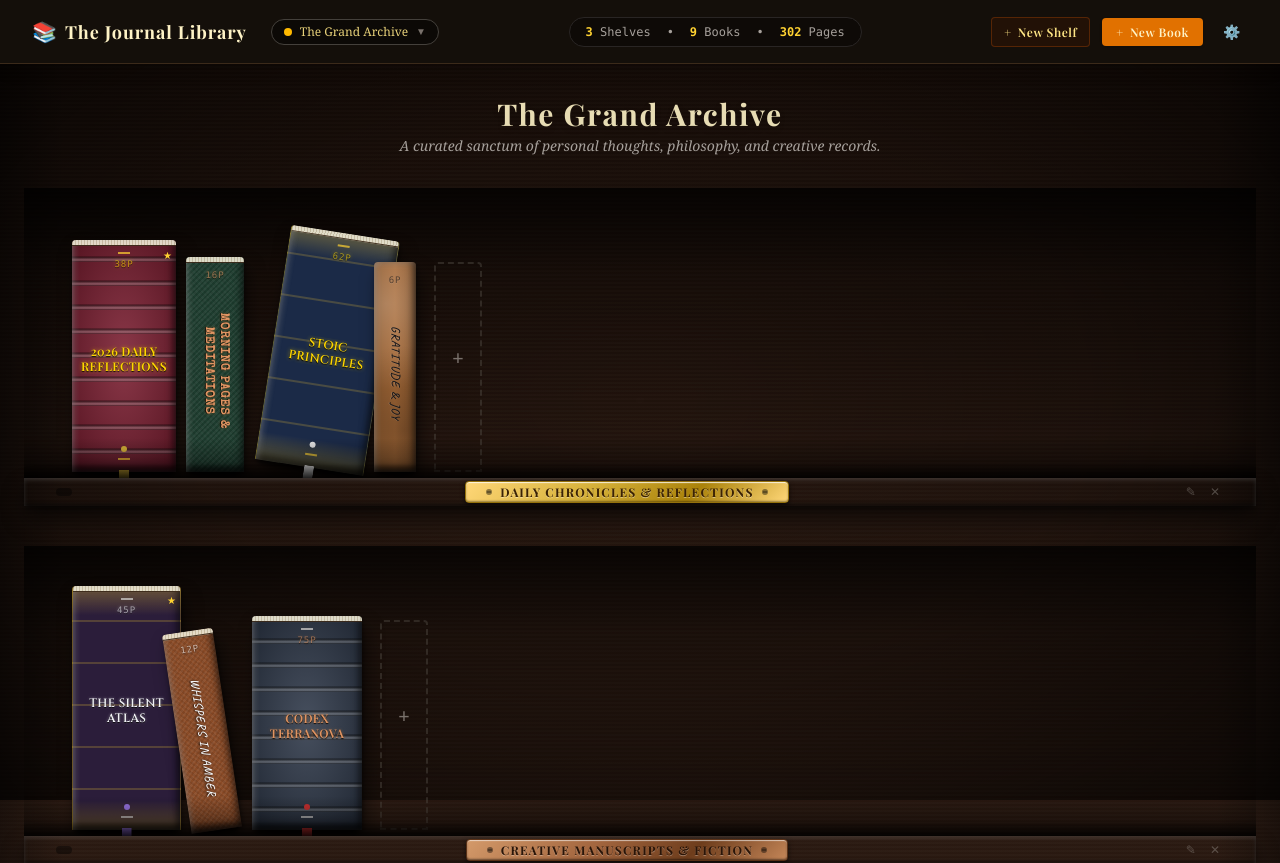
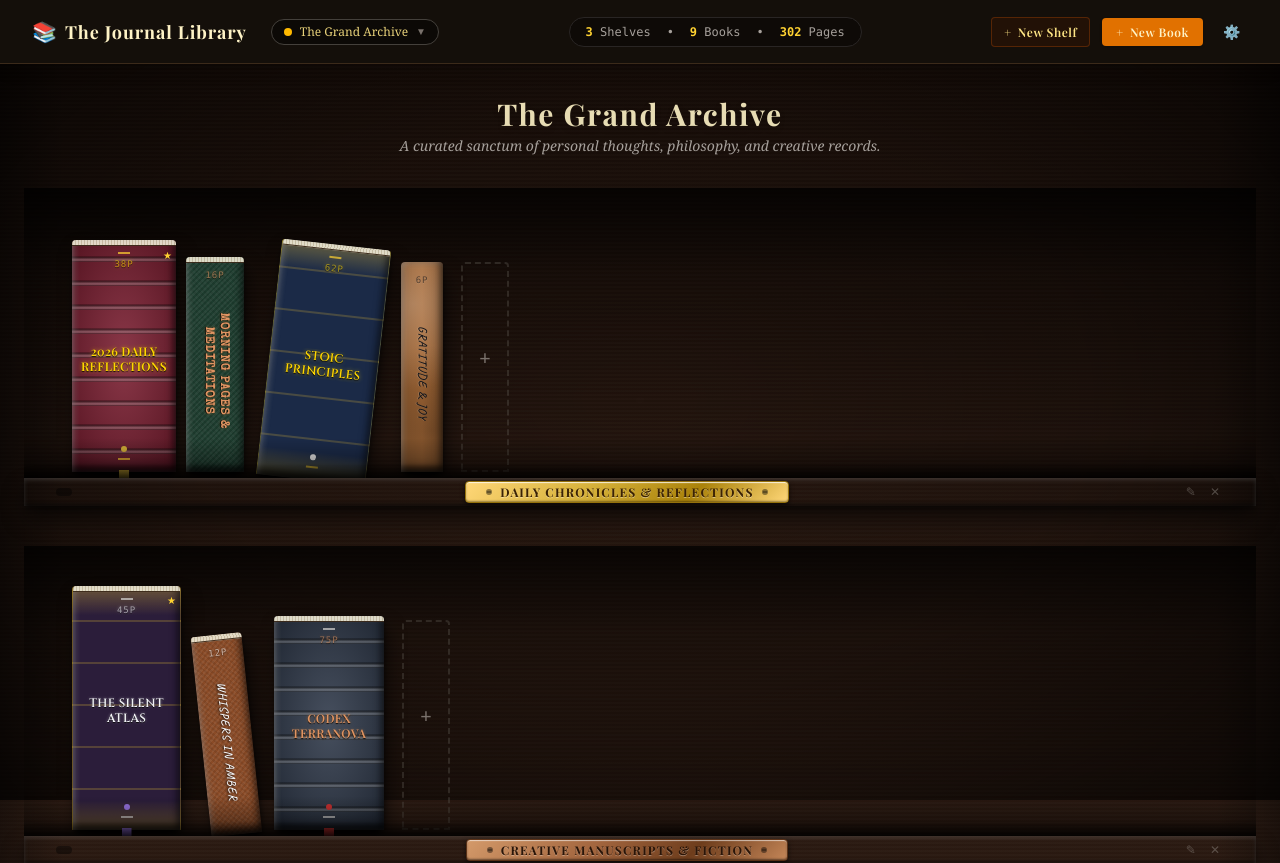
Before and after one commit to janlofredy/TheLibrary, a Vue app: page / in a window 1280 px wide. Shown: the top 863 px of the page. Built offline with nearby package versions, Linux system fonts and the light colour scheme; a web font is replaced by a local one.

Commit message:
fix(bookshelf): resolve book tilt clipping with dynamic lateral margin reservations and pivot origins

```diff
--- a/src/components/bookshelf/BookSpine.vue
+++ b/src/components/bookshelf/BookSpine.vue
@@ -1,13 +1,13 @@
 <template>
   <div
     class="relative select-none cursor-pointer group transition-all duration-300 ease-out flex-shrink-0"
-    :style="containerStyle"
+    :style="containerWrapperStyle"
     @click="handleClick"
     @contextmenu.prevent="handleRightClick"
   >
-    <!-- 3D Book Spine Body -->
+    <!-- 3D Book Spine Body (Transforms inside its dedicated slot) -->
     <div
-      class="relative h-full w-full rounded-t-sm flex flex-col justify-between items-center py-3 px-1 overflow-hidden spine-3d-lighting transition-transform duration-300 ease-out group-hover:-translate-y-2 group-hover:scale-[1.02]"
+      class="relative h-full w-full rounded-t-sm flex flex-col justify-between items-center py-3 px-1 overflow-hidden spine-3d-lighting transition-all duration-300 ease-out group-hover:-translate-y-2 group-hover:scale-[1.02]"
       :class="[finishClass, `font-${book.titleFont}-book`]"
       :style="spineStyle"
     >
@@ -97,19 +97,39 @@ const emit = defineEmits<{
 
 const sizing = computed(() => getBookSizing(props.book))
 
-const containerStyle = computed(() => {
-  const { width, height, rotationDeg } = sizing.value
+const containerWrapperStyle = computed(() => {
+  const { width, height, rotationDeg, leanOffset } = sizing.value
+
+  let marginLeft = '0px'
+  let marginRight = '0px'
   let transform = ''
+  let transformOrigin = 'bottom center'
+  let zIndex = 10
 
-  if (props.book.layerMode === 'leaning-left' || props.book.layerMode === 'leaning-right') {
-    transform = `rotate(${rotationDeg}deg) translateY(4px)`
+  if (props.book.layerMode === 'leaning-left') {
+    // Lean left: top swings left, base pivots on bottom right
+    marginLeft = `${Math.max(4, leanOffset - 2)}px`
+    marginRight = '2px'
+    transform = `rotate(${rotationDeg}deg) translateY(2px)`
+    transformOrigin = 'bottom right'
+    zIndex = 15
+  } else if (props.book.layerMode === 'leaning-right') {
+    // Lean right: top swings right, base pivots on bottom left
+    marginRight = `${Math.max(4, leanOffset - 2)}px`
+    marginLeft = '2px'
+    transform = `rotate(${rotationDeg}deg) translateY(2px)`
+    transformOrigin = 'bottom left'
+    zIndex = 15
   }
 
   return {
     width: `${width}px`,
     height: `${height}px`,
+    marginLeft,
+    marginRight,
     transform,
-    transformOrigin: props.book.layerMode === 'leaning-left' ? 'bottom left' : 'bottom right',
+    transformOrigin,
+    zIndex,
   }
 })
 
--- a/src/types/journal.ts
+++ b/src/types/journal.ts
@@ -66,5 +66,6 @@ export interface BookSizing {
   width: number
   height: number
   rotationDeg: number
+  leanOffset: number
   topEdgeDetail: boolean
 }
--- a/src/utils/bookSizing.ts
+++ b/src/utils/bookSizing.ts
@@ -48,20 +48,28 @@ export function calculateBookHeight(bookId: string): number {
 }
 
 /**
- * Computes full sizing and positioning metrics for a book spine.
+ * Computes full sizing, rotational lean, and anti-clipping spatial offset metrics for a book spine.
  */
 export function getBookSizing(book: Book): BookSizing {
   const width = calculateSpineWidth(book.pageCount || 0)
   const height = calculateBookHeight(book.id)
 
   let rotationDeg = 0
+  let leanOffset = 0
+
   if (book.layerMode === 'leaning-left') {
-    // Subtle realistic angle between -6deg and -8deg based on id seed
+    // Subtle realistic angle between -4.5deg and -6.5deg
     const seed = hashString(book.id + '-lean')
-    rotationDeg = -6 - (seed % 30) / 10
+    rotationDeg = -4.5 - ((seed % 20) / 10)
+    // Lateral displacement = sin(|theta|) * height
+    const rad = Math.abs(rotationDeg) * (Math.PI / 180)
+    leanOffset = Math.ceil(Math.sin(rad) * height)
   } else if (book.layerMode === 'leaning-right') {
+    // Subtle realistic angle between 4.5deg and 6.5deg
     const seed = hashString(book.id + '-lean')
-    rotationDeg = 6 + (seed % 30) / 10
+    rotationDeg = 4.5 + ((seed % 20) / 10)
+    const rad = Math.abs(rotationDeg) * (Math.PI / 180)
+    leanOffset = Math.ceil(Math.sin(rad) * height)
   }
 
   const topEdgeDetail = width >= 48
@@ -70,6 +78,7 @@ export function getBookSizing(book: Book): BookSizing {
     width,
     height,
     rotationDeg,
+    leanOffset,
     topEdgeDetail,
   }
 }
```
